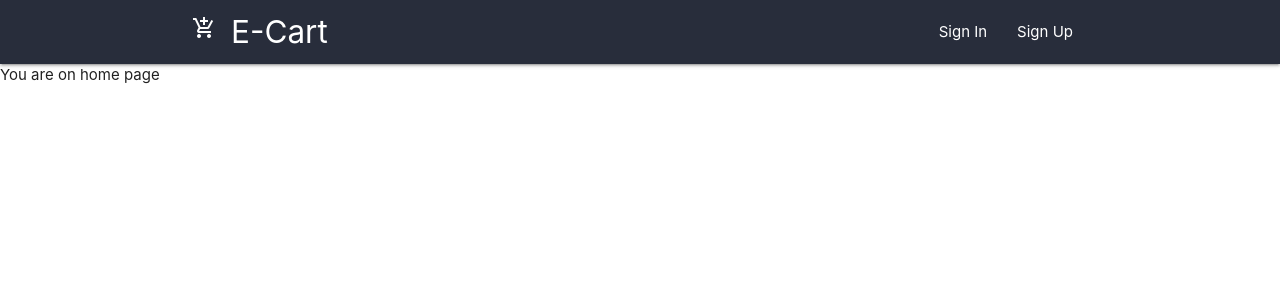
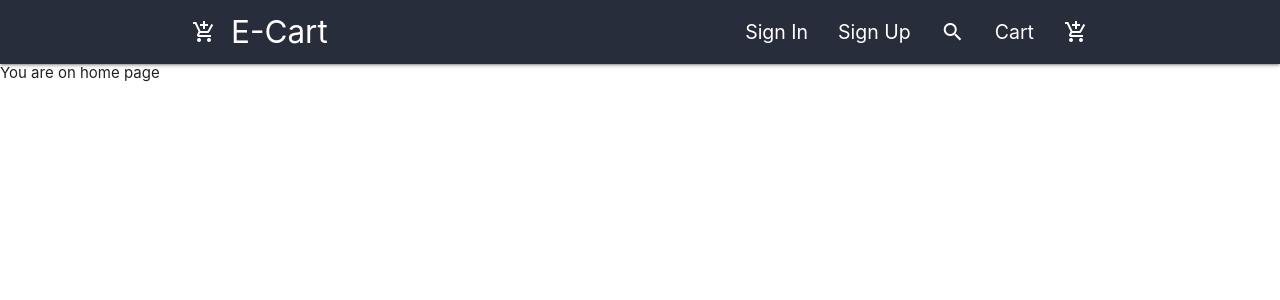
Before and after one commit to SinghVikram97/DBMS-ECOMMERCE-FRONTEND, a React (Create React App) app: page / in a window 1280 px wide. Shown: the top 300 px of the page. Built offline with nearby package versions, Linux system fonts and the light colour scheme.

Commit message:
Navbar completed

```diff
--- a/package.json
+++ b/package.json
@@ -8,7 +8,8 @@
     "react": "^16.7.0",
     "react-dom": "^16.7.0",
     "react-router-dom": "^4.3.1",
-    "react-scripts": "2.1.3"
+    "react-scripts": "2.1.3",
+    "tachyons": "^4.11.1"
   },
   "scripts": {
     "start": "react-scripts start",
--- a/src/components/Navbar.js
+++ b/src/components/Navbar.js
@@ -7,18 +7,37 @@ export default class Navbar extends Component {
         <nav className="nav-wrapper">
           <div className="container">
             <Link to="/" className="brand-logo">
-              <i className="material-icons Large">add_shopping_cart</i>
+              <i className="material-icons Large pt1 addPadding">
+                add_shopping_cart
+              </i>
               E-Cart
             </Link>
             <a href="#abc" data-target="mobile-demo" class="sidenav-trigger">
               <i class="material-icons">menu</i>
             </a>
-            <ul className="right hide-on-med-and-down">
+            <ul className="nav-list right hide-on-med-and-down">
               <li>
                 <Link to="/signin">Sign In</Link>
               </li>
               <li>
                 <Link to="/signup">Sign Up</Link>
+              </li>
+              <li>
+                <i
+                  class="material-icons prefix pt1 pl3 pr4"
+                  style={{ cursor: "pointer" }}
+                >
+                  search
+                </i>
+              </li>
+              <li>Cart</li>
+              <li>
+                <i
+                  class="material-icons prefix pt1 pl4"
+                  style={{ cursor: "pointer" }}
+                >
+                  add_shopping_cart
+                </i>
               </li>
             </ul>
           </div>
--- a/src/index.css
+++ b/src/index.css
@@ -16,3 +16,15 @@ code {
 nav {
   background-color: #282d3b !important;
 }
+
+@media screen and (max-width: 600px) {
+  .pt1 {
+    padding-top: -0.75rem !important;
+  }
+}
+.nav-list li {
+  font-size: 130%;
+}
+.nav-list li a {
+  font-size: 100%;
+}
```
Also changed, not shown: src/index.js (+7 -6 lines), 1 other file (tests, documents, lock files or other folders).
